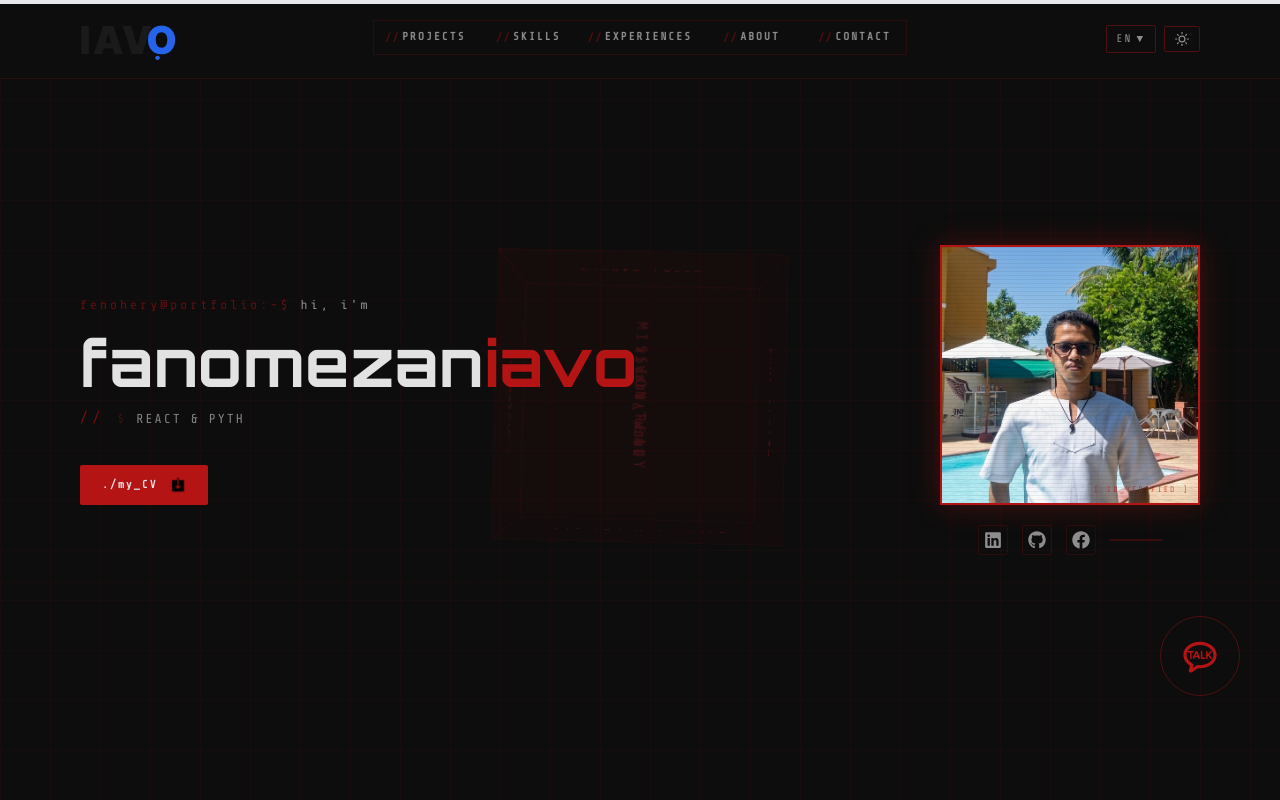
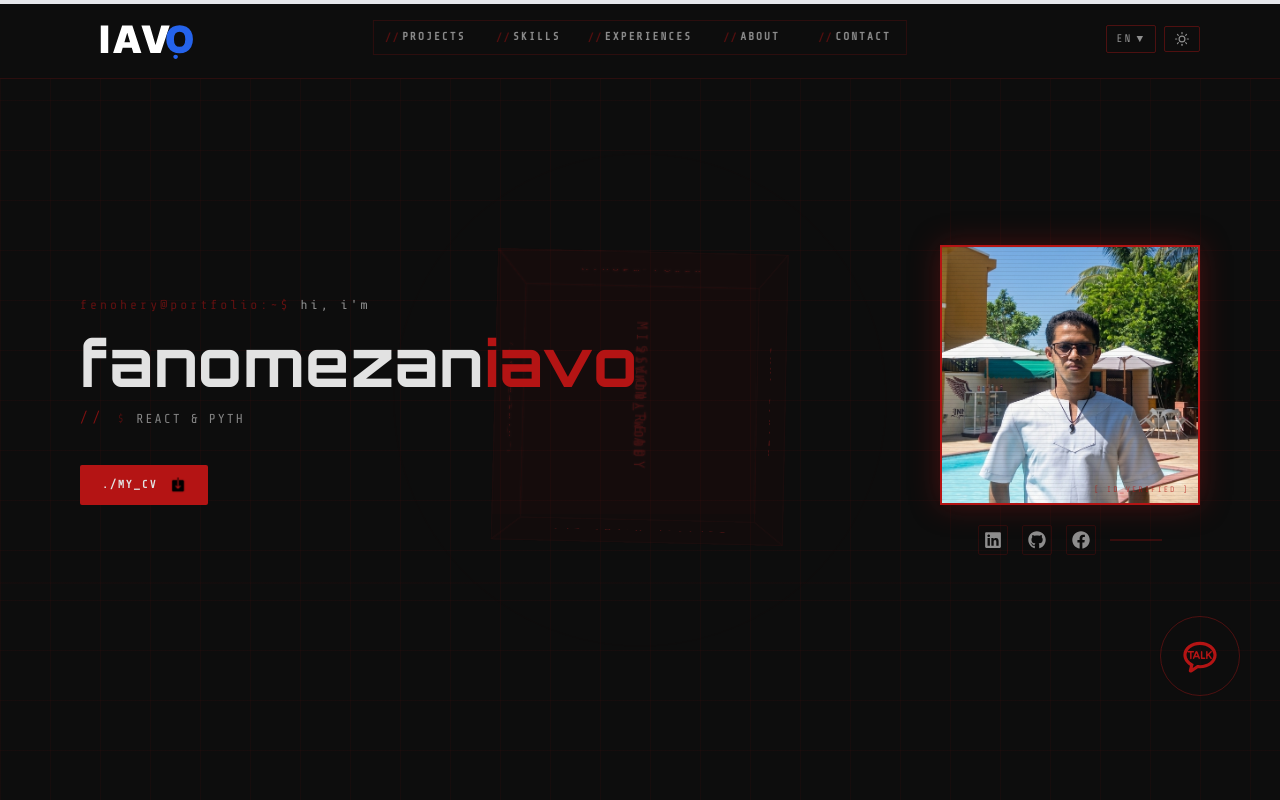
Before and after one commit to Rktmmnrn/MyPortfolio, a React (Vite) app in the folder MyPortfolio/: page / in a window 1280 px wide. Shown: the top 800 px of the page. Built offline with nearby package versions, Linux system fonts and the light colour scheme.

Commit message:
change logo

```diff
--- /dev/null
+++ b/MyPortfolio/src/components/ui/Logo.tsx
@@ -0,0 +1,53 @@
+type LogoProps = {
+    dark?: boolean;
+    className?: string;
+};
+
+const Logo = ({ dark = false, className }: LogoProps) => {
+    const primary = dark ? '#FFFFFF' : '#1A1A1A';
+    const accent = '#2563EB';
+
+    return (
+        <svg
+            className={className}
+            viewBox="0 0 403 150.311"
+            fill="none"
+            xmlns="http://www.w3.org/2000/svg"
+        >
+            <defs>
+                <clipPath id="clip_path_1">
+                    <rect width="197.47" height="113.673" />
+                </clipPath>
+
+                <clipPath id="clip_path_2">
+                    <rect width="80.6" height="113.673" />
+                </clipPath>
+            </defs>
+
+            <g transform="translate(-0 0)">
+                <path
+                    d="M24.4385 24.1455L24.4385 96.875L4.6875 96.875L4.6875 24.1455L24.4385 24.1455ZM58.7033 96.875L37.3898 96.875L61.3888 24.1455L88.3908 24.1455L112.39 96.875L91.0763 96.875L86.9015 82.959L62.8781 82.959L58.7033 96.875ZM67.3703 68.1885L82.4094 68.1885L75.1828 44.165L74.5969 44.165L67.3703 68.1885ZM134.738 24.1455L149.631 75.415L150.217 75.415L165.134 24.1455L187.424 24.1455L163.425 96.875L136.423 96.875L112.424 24.1455L134.738 24.1455Z"
+                    fill={primary}
+                    clipPath="url(#clip_path_1)"
+                    transform="translate(50.375 17.027)"
+                />
+
+                <path
+                    d="M75.1465 60.5225Q75.1465 72.6562 70.4102 80.9814Q65.6982 89.3066 57.666 93.6035Q49.6338 97.876 39.7705 97.876Q29.834 97.876 21.8262 93.5547Q13.8184 89.2334 9.10645 80.9082Q4.39453 72.583 4.39453 60.5225Q4.39453 48.3643 9.10645 40.0391Q13.8184 31.7139 21.8262 27.4414Q29.834 23.1445 39.7705 23.1445Q49.6338 23.1445 57.666 27.4414Q65.6982 31.7139 70.4102 40.0391Q75.1465 48.3643 75.1465 60.5225ZM54.834 60.5225Q54.834 50.708 50.9766 45.5322Q47.1191 40.332 39.7705 40.332Q32.4219 40.332 28.5645 45.5322Q24.707 50.708 24.707 60.5225Q24.707 70.3125 28.5645 75.5127Q32.4219 80.6885 39.7705 80.6885Q47.1191 80.6885 50.9766 75.5127Q54.834 70.3125 54.834 60.5225Z"
+                    fill={accent}
+                    clipPath="url(#clip_path_2)"
+                    transform="translate(224.31 17.027)"
+                />
+
+                <path
+                    d="M0 5.63666C0 2.52362 2.70645 0 6.04501 0C9.38358 0 12.09 2.52362 12.09 5.63666C12.09 8.74969 9.38358 11.2733 6.04501 11.2733C2.70645 11.2733 0 8.74969 0 5.63666Z"
+                    fill={accent}
+                    fillRule="evenodd"
+                    transform="translate(247.482 118.37)"
+                />
+            </g>
+        </svg>
+    );
+};
+
+export default Logo;
--- a/MyPortfolio/src/sections/Header.tsx
+++ b/MyPortfolio/src/sections/Header.tsx
@@ -1,4 +1,4 @@
-import Logo from '/Logo.svg';
+import Logo from '../components/ui/Logo';
 import { Language } from '../data/i18n';
 import LanguageSelector from '../components/ui/LanguageSelector';
 import { Theme } from '../types/theme';
@@ -17,7 +17,7 @@ const Header = ({ scrolled, lang, setLang, theme, toggleTheme }: HeaderProps) =>
   <header className={scrolled ? 'scrolled' : ''}>
     {/* Logo */}
     <figure className={scrolled ? 'scrolled' : ''}>
-      <img src={Logo} alt="Logo" />
+      <Logo dark={theme === 'dark'} className='w-38 h-auto' />
     </figure>
 
     <div className="flex flex-row items-center w-auto gap-2 justify-between">
--- a/MyPortfolio/src/sections/Hero.tsx
+++ b/MyPortfolio/src/sections/Hero.tsx
@@ -50,7 +50,7 @@ const Hero = ({ lang }: HeroProps) => {
           {/* ouvre le CV dans la popup */}
           <Btn
             onClick={() => setShowCV(true)}
-            className='bg-[#b41414] text-white gap-3'
+            className='bg-[#b41414] text-white gap-3 uppercase'
             style={{
               fontFamily: 'var(--mono)',
               fontSize: '11px',
```
